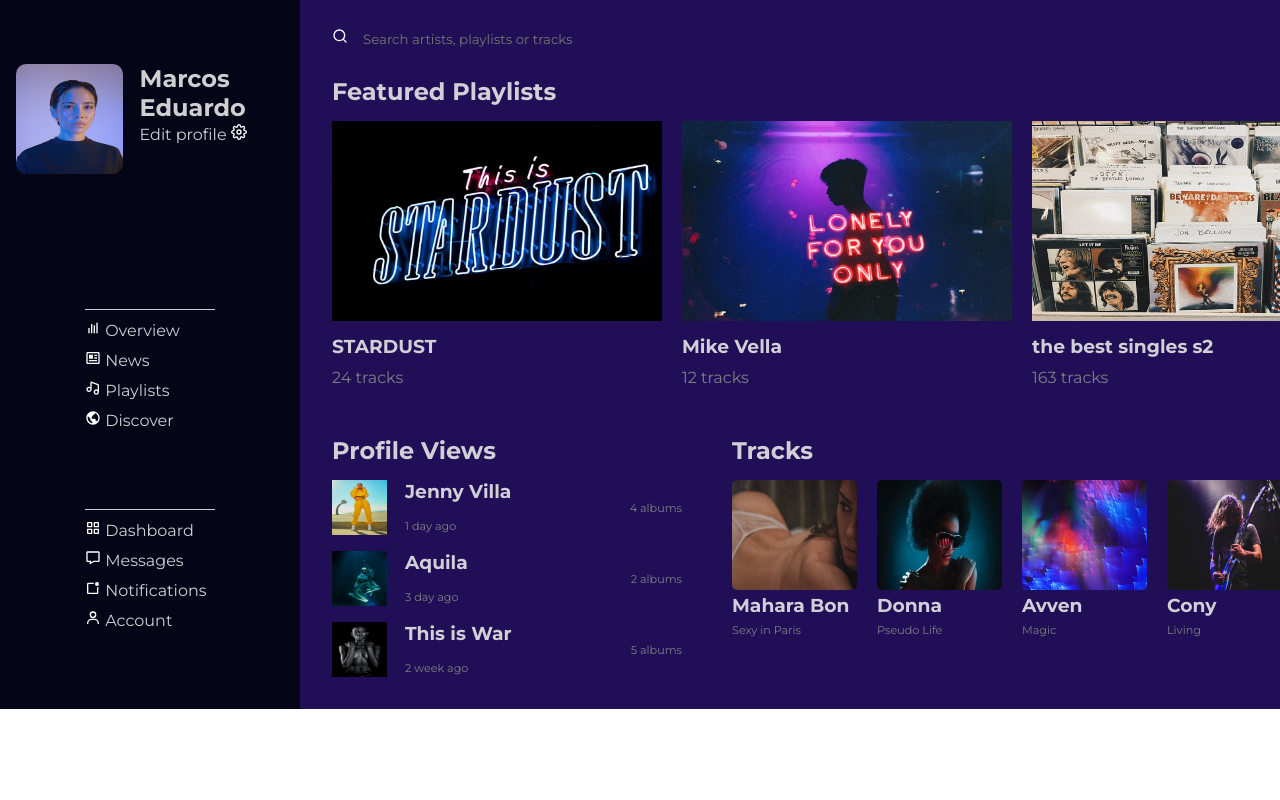
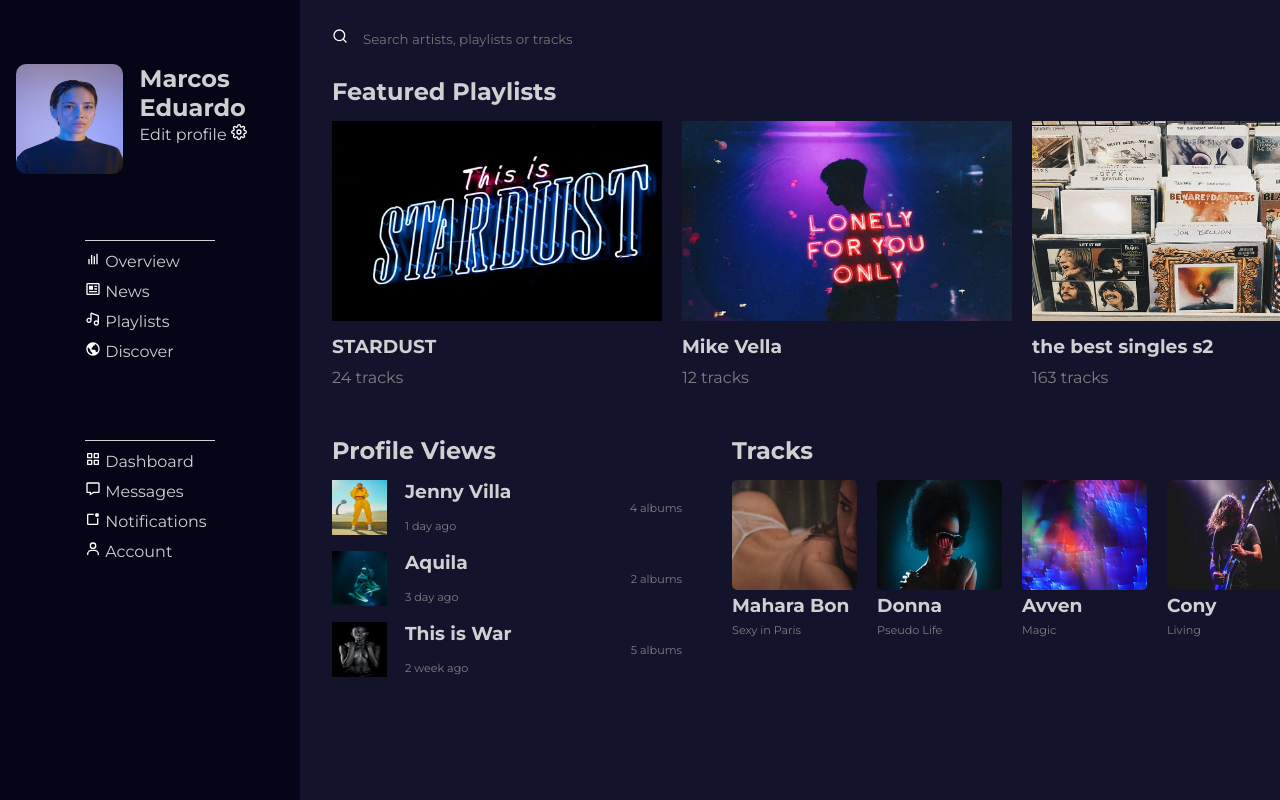
Before and after one commit to maarcoseduardo/music-library, a Next.js app: page / in a window 1280 px wide. Built offline with nearby package versions, Linux system fonts and the light colour scheme.

Commit message:
edit: components and styles

```diff
--- a/src/components/Dashboard/styles.ts
+++ b/src/components/Dashboard/styles.ts
@@ -3,4 +3,5 @@ import styled from 'styled-components';
 export const Container = styled.div`
     display: flex;
     overflow: hidden;
+    height: 100vh;
 `;
--- a/src/components/Playlist/styles.ts
+++ b/src/components/Playlist/styles.ts
@@ -26,7 +26,6 @@ export const SectionPlaylist = styled.section`
   height: 300px;
   width: 1000px;
   overflow-x: scroll;
-  // @media // webkit
 `;
 
 export const PLaylistContainer = styled.div`
@@ -57,6 +56,7 @@ export const Paragraph = styled.p`
 
 export const SectionViewsTracks = styled.section`
   display: flex;
+  max-width: 1000px;
   gap: 50px;
 `;
 
--- a/src/components/SideBar/styles.ts
+++ b/src/components/SideBar/styles.ts
@@ -6,7 +6,7 @@ export const Aside = styled.aside`
     justify-content: space-between;
     max-width: 300px;
     width: 100%;
-    max-height: 740px;
+    height: 100vh;
     background: var(--black-900);
     color: var(--white-300);
 `;
@@ -43,6 +43,7 @@ export const Section = styled.section`
     display: flex;
     flex-direction: column;
     align-items: center;
+    height: 70vh;
 `;
 
 export const Unlist = styled.ul`
--- a/src/styles/GlobalStyle.ts
+++ b/src/styles/GlobalStyle.ts
@@ -4,7 +4,8 @@ export default createGlobalStyle`
 
 :root{
     --white-300: #e5e5e5e7;
-    --blue-600: rgb(32, 15, 86);
+    --blue-400: rgb(32, 15, 86);;
+    --blue-600: #13132b;
     --black-900: #040517;
 }
 
@@ -14,6 +15,17 @@ export default createGlobalStyle`
     box-sizing: border-box;
     text-decoration: none;
     list-style: none;
+
+    ::-webkit-scrollbar{
+        height:0.7rem;
+        background:var(--blue-400);
+        border-radius: 10px;
+    }
+
+    ::-webkit-scrollbar-thumb{
+        background: orange;
+        border-radius: 20px;
+    }
 }
 
 body, input, textarea, button {
```
